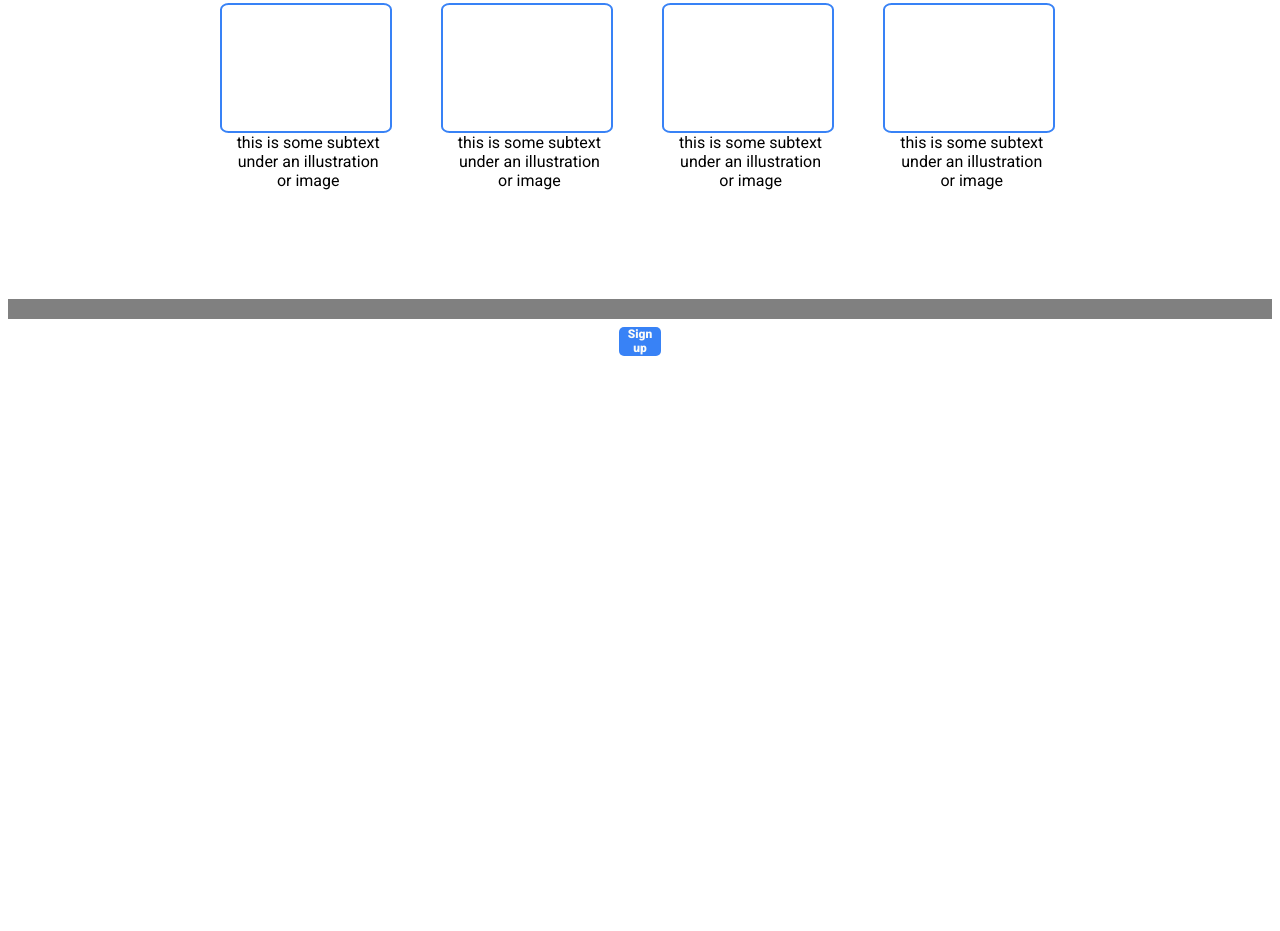
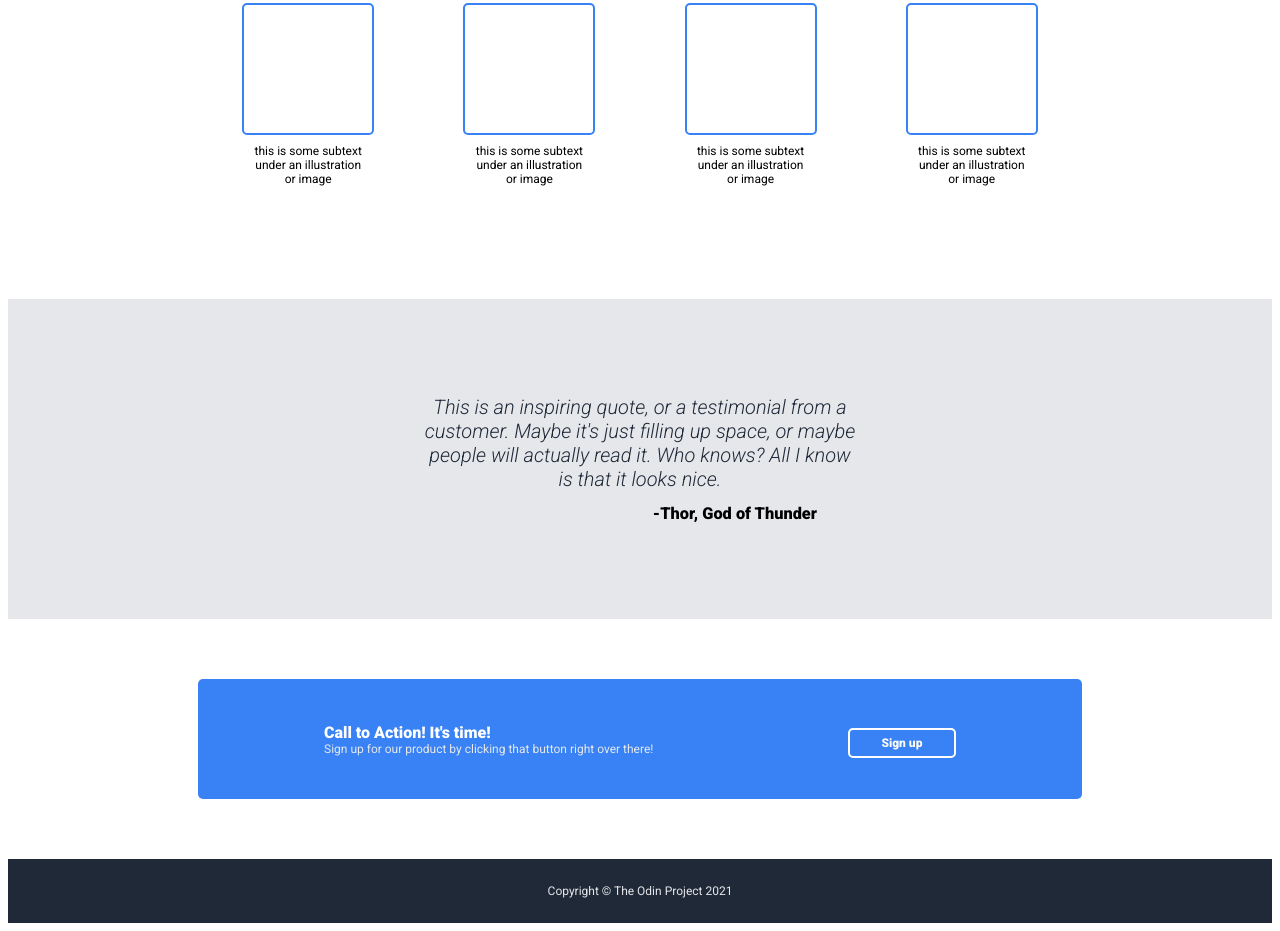
Before and after one commit to tomasphn/landing-page, a plain HTML site: page index.html in a window 1280 px wide. Shown: the part 573-1504 px from the top of the page. Before the commit the page ends 937 px from the top, so only its background shows below. Drawn offline with Linux system fonts and the light colour scheme.

Commit message:
add all web page sections

```diff
--- a/index.css
+++ b/index.css
@@ -8,15 +8,10 @@ h1, h2, h3, h4, p {
 }
 
 p {
-    font-size: 16px;
-    font-size: 2vh;
-    text-align: center;
-}
-
-#hd-links p {
-    color: #E5E7EB;
     font-size: 12px;
     font-size: 1.5vh;
+    text-align: center;
+    color: #E5E7EB;
 }
 
 
@@ -86,7 +81,7 @@ p {
 
 h1 {
     font-weight: extra-bold;
-    font-size: 36px;
+    font-size: 48px;
     font-size: 6vh;
 
 }
@@ -110,9 +105,7 @@ button {
     background: grey;
 }
 
-#info * {
-    /* border: 0.5px solid black; */
-}
+
 
 #info {
     width: 100%;
@@ -130,6 +123,8 @@ button {
 #info-txt {
     margin: 4vh 0;
     height: 10%;
+    font-size: 36px;
+    font-size: 2.5vh;
 }
 
 #info-cont {
@@ -145,15 +140,90 @@ button {
     width: 20%;
 }
 
+.info-block p {
+    color: black;
+}
+
 .info-img {
-    height: 70%;
-    width: 95%;
+    height: 16vh;
+    width: 16vh;
     border: 0.3vh solid #3882F6;
-    border-radius: 5%;
+    border-radius: 5px;
+    margin: 0 auto 5% auto;
 }
 
 #quote-block {
-    background: grey;
-    height: 20px;
+    background: #E5E7EB;
     width: 100%;
+    height: 40vh;
+    display: flex;
+    flex-direction: column;
+    justify-content: center;
+    align-items: center;
+    margin: 0;
+    box-sizing: border-box;
 }
+
+#quote-block p {
+    font-size: 36px;
+    font-size: 2.5vh;
+    font-weight: 300;
+    color: #1F2937;
+    font-style: italic;
+    text-align: center;
+}
+
+#quote {
+    width: 35%;
+    text-align: center;
+}
+
+#quote-sign {
+    margin-top: 1%;
+    width: 28%;
+    font-size: 24px;
+    font-size: 1.75vh;
+    font-weight: 600;
+    text-align: right;
+}
+
+#sign-up-block {
+    width: 100%;
+    height: 30vh;
+    display: flex;
+    justify-content: center;
+    align-items: center;
+    margin: 0;
+    box-sizing: border-box;
+    background: white;
+}
+
+#call-block {
+    background: #3882F6;
+    color: white;
+    height: 50%;
+    width: 50%;
+    display: flex;
+    justify-content: space-between;
+    align-items: center;
+    padding: 0 10%;
+    border-radius:5px;
+}
+
+#call-block button {
+    border: 0.25vh solid white;
+}
+
+#footer {
+    background: #1F2937;
+    width: 100%;
+    height: 8vh;
+    display: flex;
+}
+
+#footer p {
+    margin: auto;
+}
+/* #quote-block * {
+    border: 0.5px solid black;
+} */
--- a/index.html
+++ b/index.html
@@ -76,20 +76,28 @@
         </div>
         <div id="quote-block">
             <div id="quote">
-                <h2></h2>
+                <p>
+                    This is an inspiring quote, or a testimonial from a<br>
+                    customer. Maybe it's just filling up space, or maybe<br>
+                    people will actually read it. Who knows? All I know<br>
+                    is that it looks nice.
+                </p>
             </div>
-            <div id="quote-sign"></div>
+            <div id="quote-sign">
+                <h3>-Thor, God of Thunder</h3>
+            </div>
         </div>
         <div id="sign-up-block">
-            <div id="sign">
-                <div id="call">
-
+            <div id="call-block">
+                <div id="call-txt">
+                    <h4>Call to Action! It's time!</h4>
+                    <p>Sign up for our product by clicking that button right over there!</p>
                 </div>
                 <button>Sign up</button>
             </div>
         </div>
         <div id="footer">
-
+            <p>Copyright © The Odin Project 2021</p>
         </div>
     </div>
 </body>
```
